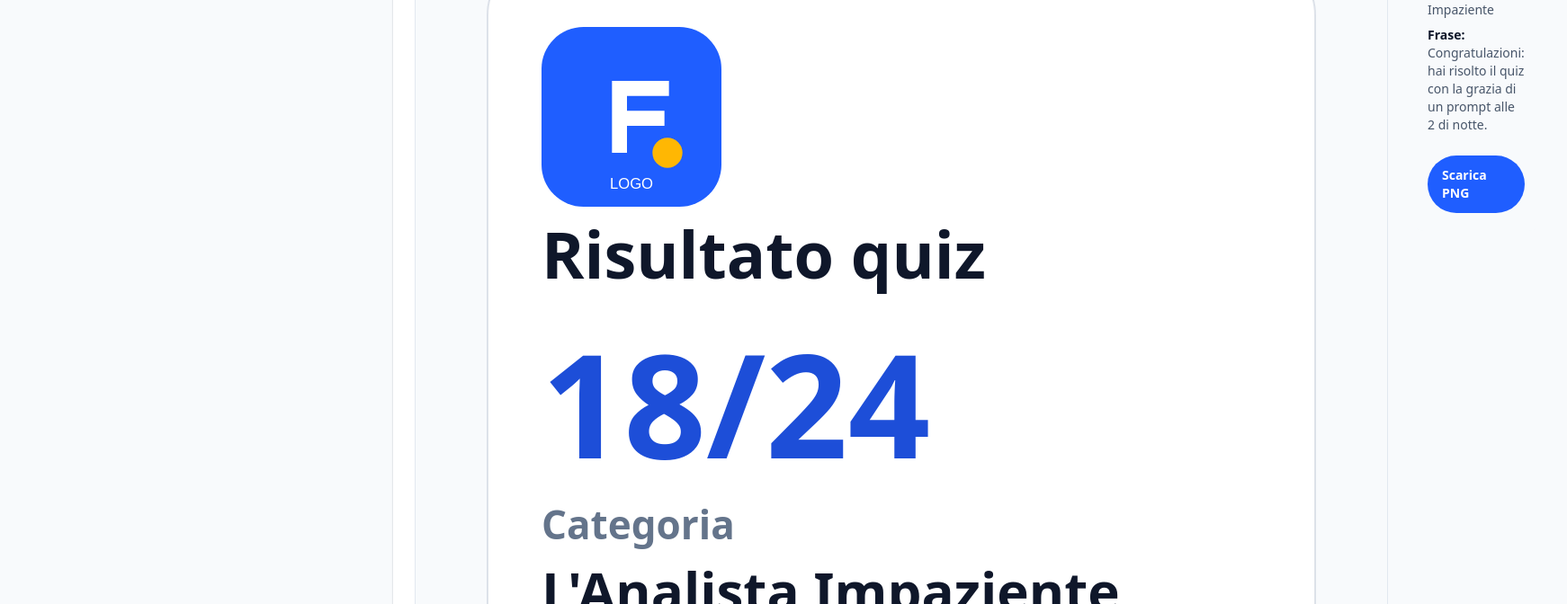
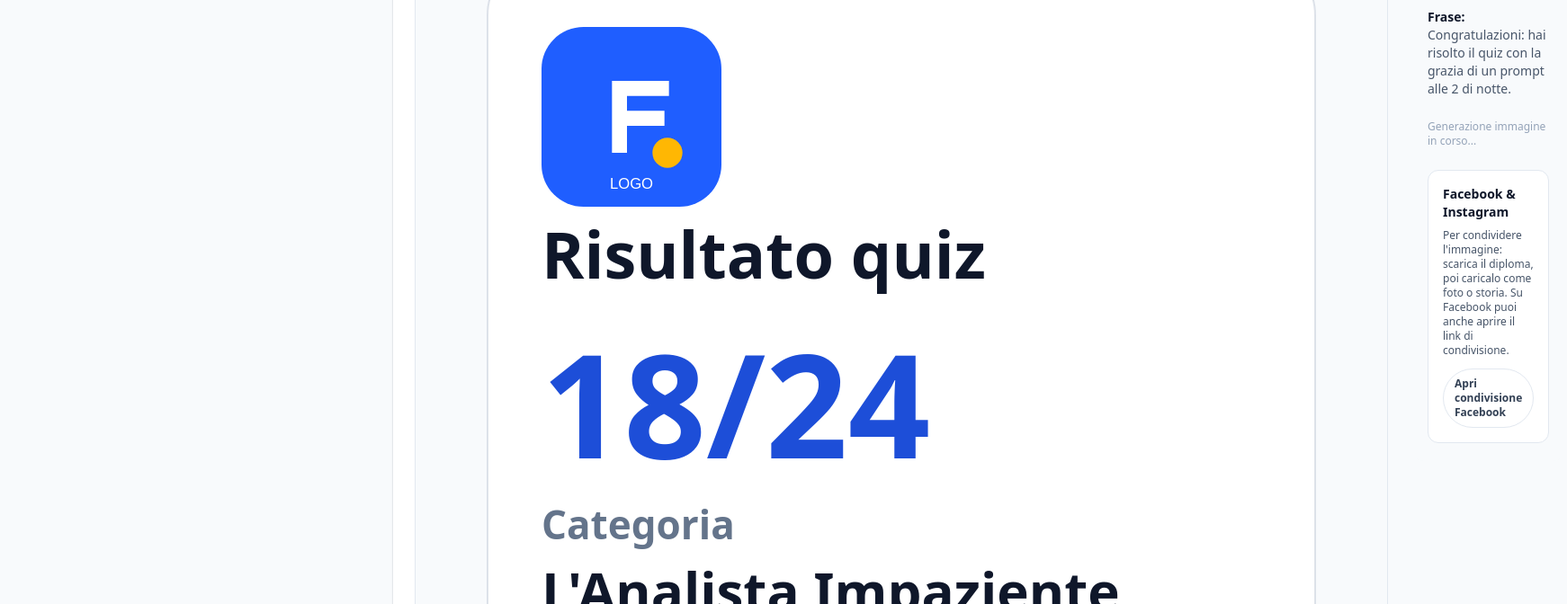
Before and after one commit to cuginodigitale/fraschettaquiz, a Next.js app: page /results in a window 1280 px wide. Shown: the part 500-1172 px from the top of the page at 90% size, 1742 px wide, since content can reach past the window. Built offline with nearby package versions, Linux system fonts and the light colour scheme.

Commit message:
Add diploma download and sharing options

```diff
--- a/app/results/page.tsx
+++ b/app/results/page.tsx
@@ -38,6 +38,11 @@ const drawRoundedRect = (
 export default function ResultsPage() {
   const canvasRef = useRef<HTMLCanvasElement | null>(null);
   const [downloadUrl, setDownloadUrl] = useState<string | null>(null);
+  const downloadUrlRef = useRef<string | null>(null);
+  const [shareBlob, setShareBlob] = useState<Blob | null>(null);
+  const [shareSupported, setShareSupported] = useState(false);
+  const [shareError, setShareError] = useState<string | null>(null);
+  const [shareLink, setShareLink] = useState("");
 
   const scoreLabel = useMemo(
     () => `${RESULT_PAYLOAD.score}/${RESULT_PAYLOAD.total}`,
@@ -118,9 +123,60 @@ export default function ResultsPage() {
       ctx.font = "500 32px ui-sans-serif, system-ui";
       ctx.fillText("Condividi senza rimorsi. Screenshot & post.", 140, 1160);
 
-      setDownloadUrl(canvas.toDataURL("image/png"));
+      canvas.toBlob((blob) => {
+        if (!blob) return;
+        setShareBlob(blob);
+        const objectUrl = URL.createObjectURL(blob);
+        if (downloadUrlRef.current) {
+          URL.revokeObjectURL(downloadUrlRef.current);
+        }
+        downloadUrlRef.current = objectUrl;
+        setDownloadUrl(objectUrl);
+      }, "image/png");
     };
   }, [scoreLabel]);
+
+  useEffect(() => {
+    setShareSupported(Boolean(navigator?.share));
+    setShareLink(window.location.href);
+  }, []);
+
+  useEffect(() => {
+    return () => {
+      if (downloadUrlRef.current) {
+        URL.revokeObjectURL(downloadUrlRef.current);
+      }
+    };
+  }, []);
+
+  const handleShare = async () => {
+    if (!shareBlob) return;
+    setShareError(null);
+    const shareFile = new File([shareBlob], "diploma-quiz.png", {
+      type: "image/png",
+    });
+    try {
+      if (navigator.canShare?.({ files: [shareFile] })) {
+        await navigator.share({
+          title: "Il mio diploma del quiz",
+          text: "Ho appena completato il quiz. Ecco il mio diploma!",
+          files: [shareFile],
+        });
+        return;
+      }
+      if (navigator.share) {
+        await navigator.share({
+          title: "Il mio diploma del quiz",
+          text: "Ho appena completato il quiz. Ecco il mio diploma!",
+          url: shareLink,
+        });
+        return;
+      }
+      setShareError("Condivisione non supportata su questo dispositivo.");
+    } catch (error) {
+      setShareError("Condivisione annullata o non disponibile.");
+    }
+  };
 
   return (
     <section className="flex flex-col gap-6">
@@ -171,19 +227,55 @@ export default function ResultsPage() {
               </li>
             </ul>
 
+            <div className="mt-6 flex flex-col gap-3">
               {downloadUrl ? (
                 <a
                   href={downloadUrl}
-                download="risultato-quiz.png"
-                className="mt-6 inline-flex w-full items-center justify-center rounded-full bg-brand-primary px-4 py-3 text-sm font-semibold text-white"
+                  download="diploma-quiz.png"
+                  className="inline-flex w-full items-center justify-center rounded-full bg-brand-primary px-4 py-3 text-sm font-semibold text-white"
                 >
-                Scarica PNG
+                  Scarica diploma
                 </a>
               ) : (
-              <p className="mt-6 text-xs text-slate-400">
+                <p className="text-xs text-slate-400">
                   Generazione immagine in corso...
                 </p>
               )}
+              {shareSupported && (
+                <button
+                  type="button"
+                  onClick={handleShare}
+                  className="inline-flex w-full items-center justify-center rounded-full border border-brand-primary/30 px-4 py-3 text-sm font-semibold text-brand-primary"
+                  disabled={!shareBlob}
+                >
+                  Condividi (mobile)
+                </button>
+              )}
+              {shareError && (
+                <p className="text-xs text-rose-500">{shareError}</p>
+              )}
+            </div>
+
+            <div className="mt-6 rounded-xl border border-slate-200 bg-white p-4 text-xs text-slate-600">
+              <p className="text-sm font-semibold text-slate-900">
+                Facebook & Instagram
+              </p>
+              <p className="mt-2">
+                Per condividere l&apos;immagine: scarica il diploma, poi caricalo
+                come foto o storia. Su Facebook puoi anche aprire il link di
+                condivisione.
+              </p>
+              <a
+                href={`https://www.facebook.com/sharer/sharer.php?u=${encodeURIComponent(
+                  shareLink,
+                )}`}
+                target="_blank"
+                rel="noreferrer"
+                className="mt-3 inline-flex w-full items-center justify-center rounded-full border border-slate-200 px-3 py-2 text-xs font-semibold text-slate-700"
+              >
+                Apri condivisione Facebook
+              </a>
+            </div>
           </div>
         </div>
       </div>
```
Lines whose indentation alone changed are shown as unchanged.
